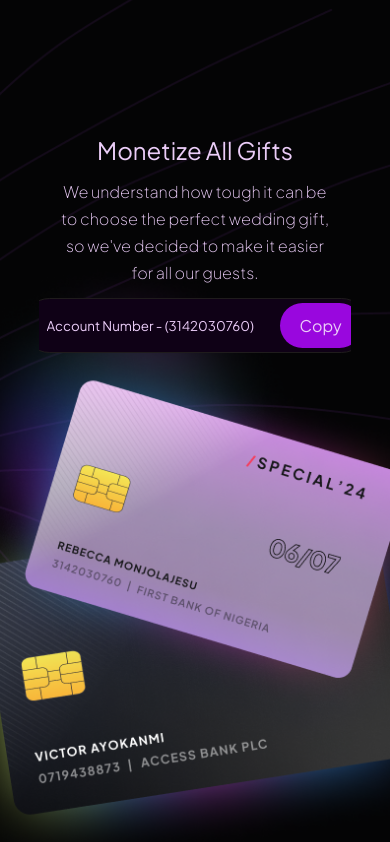
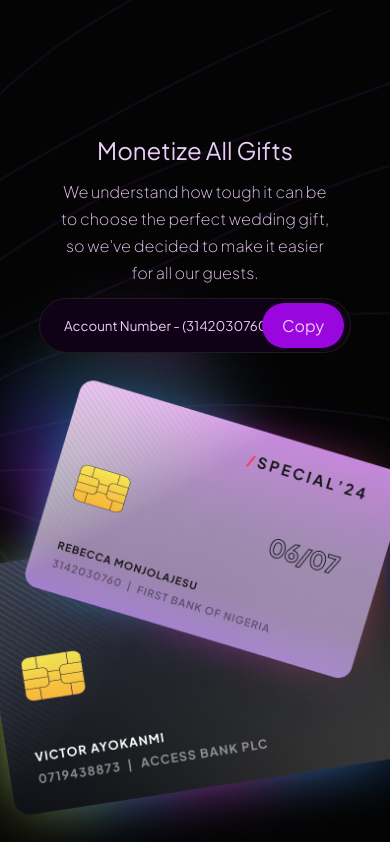
Before and after one commit to Samorano2022/wedding, an Angular app: page /home in a window 390 px wide. Shown: the part 4551-5393 px from the top of the page. Built offline with nearby package versions, Linux system fonts and the light colour scheme; a web font is replaced by a local one.

Commit message:
input size fix

```diff
--- a/src/app/gift/gift.component.css
+++ b/src/app/gift/gift.component.css
@@ -10,7 +10,7 @@
 }
 .gift__container {
   padding-top: 40px;
-  width: 50%;
+  width: 90%;
   /* height: 100%; */
   margin: auto;
   display: flex;
@@ -152,9 +152,13 @@ p{
 br{
   display: none;
 }
+.input-container{
+  width: 100%;
+    /* height: 55px; */
+}
 .input-field{
-  width: 347px;
-    height: 55px;
+  width: 100%;
+  height: 55px;
 }
 .input-button{
   background-color: var(--purple);
```
